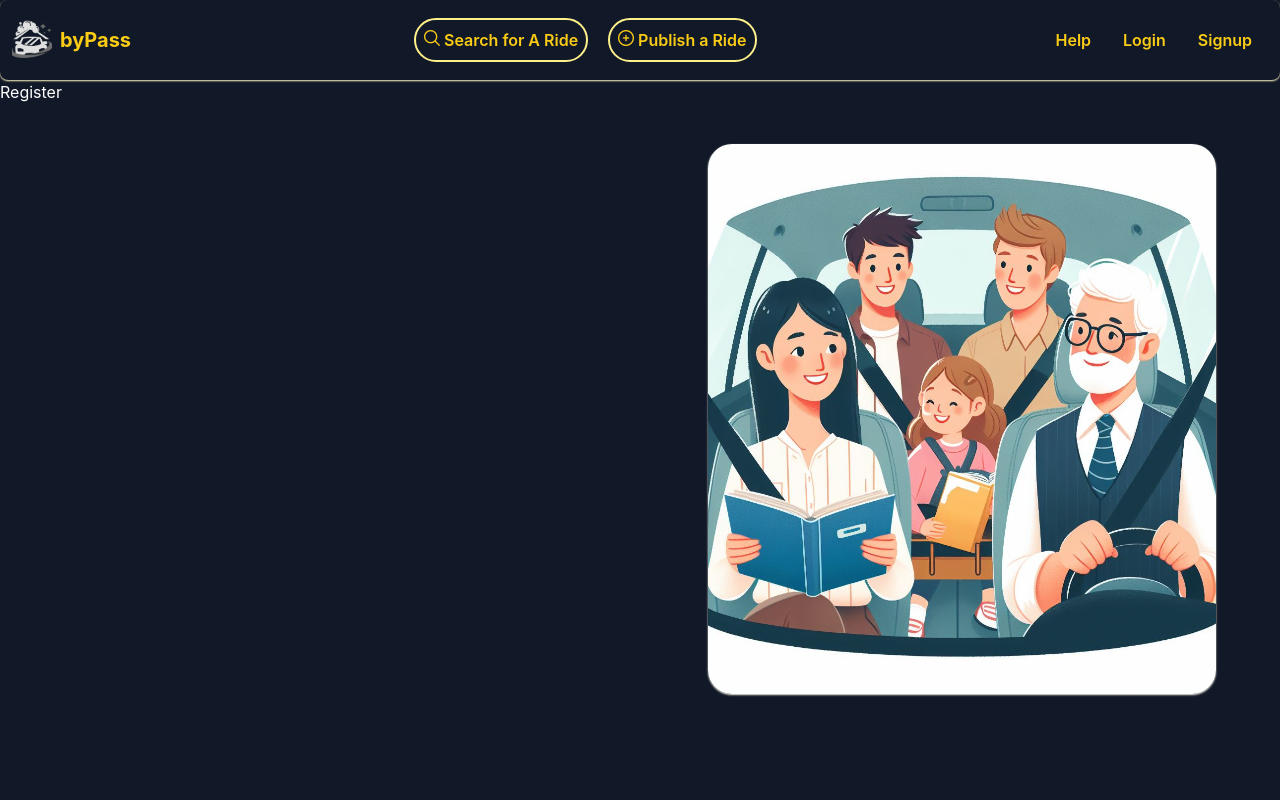
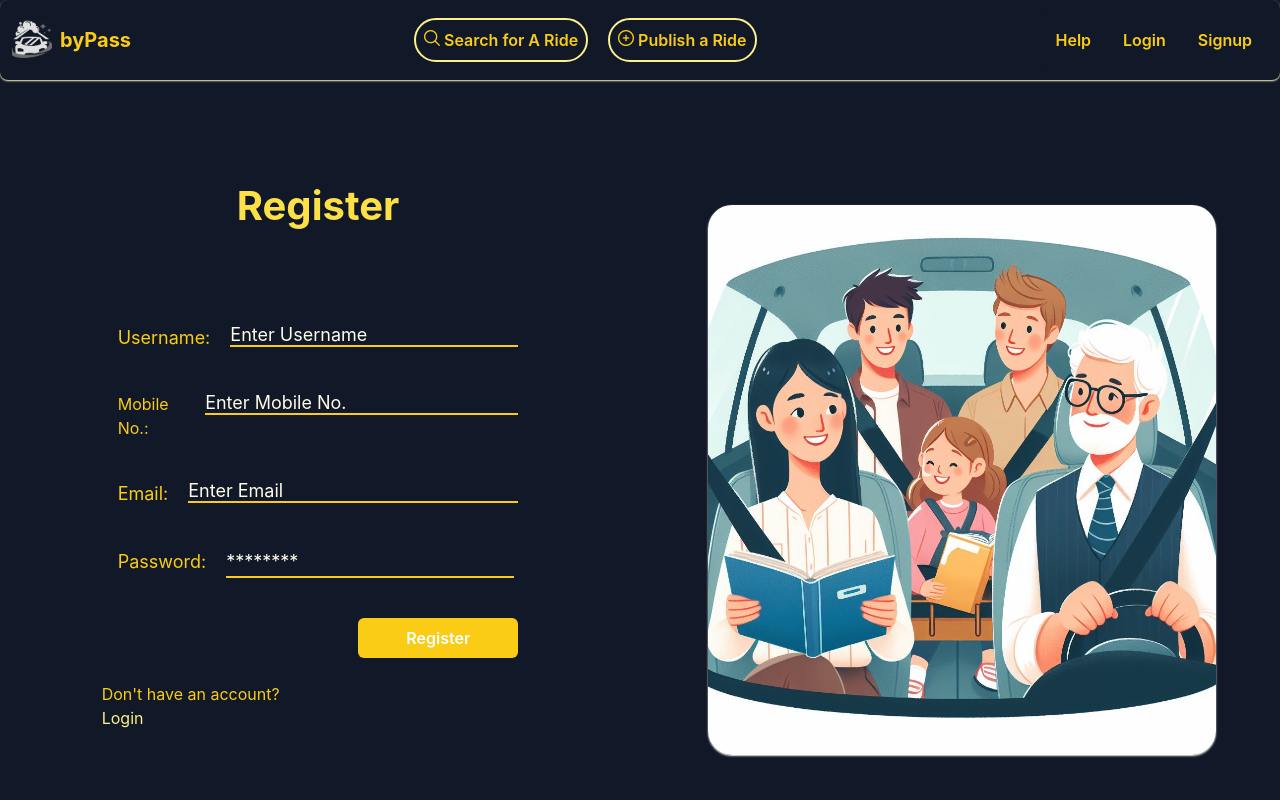
Before and after one commit to prathambansal21103105/byPassV2, a React (Create React App) app in the folder frontend/: page /register in a window 1280 px wide. Shown: the top 800 px of the page. Built offline with nearby package versions, Linux system fonts and the light colour scheme.

Commit message:
added login and register page

```diff
--- a/frontend/src/components/Footer.jsx
+++ b/frontend/src/components/Footer.jsx
@@ -4,9 +4,9 @@ import { motion, useAnimation } from "framer-motion";
 export const Footer = () => {
   const controls = useAnimation();
   return (
-    <div className="flex flex-col items-center justify-center">
-      <motion.div
-        className="w-full h-full flex items-center justify-center hover:blur-sm"
+    <div className="flex flex-col items-center justify-center mt-[600px] md:mt-[50px]">
+      <motion.div className="w-full h-full flex items-center justify-center hover:blur-sm">
+        <motion.img
           animate={controls}
           onMouseEnter={() => controls.stop()}
           onMouseLeave={() =>
@@ -20,8 +20,10 @@ export const Footer = () => {
               },
             })
           }
-      >
-        <img src={Logo} className="w-4/5 h-[300px] m-0 rounded-md" alt="" />
+          src={Logo}
+          className="w-4/5 h-[300px] m-0 rounded-md"
+          alt=""
+        />
       </motion.div>
       <footer class="bg-gray-900 text-yellow-400 w-full">
         <div class="max-w-6xl mx-auto px-4 py-10 md:py-12">
--- a/frontend/src/components/Home.js
+++ b/frontend/src/components/Home.js
@@ -6,7 +6,7 @@ const Home = () => {
   const controls = useAnimation();
 
   return (
-    <div className="flex mx-auto p-16 px-16">
+    <div className="flex mx-auto p-16 px-16 w-full h-full justify-center items-center">
       <motion.img
         src={BgImage}
         className="rounded-3xl shadow-sm shadow-yellow-50 h-fit w-fit md:h-[550px]"
@@ -14,7 +14,6 @@ const Home = () => {
         onMouseEnter={() => controls.stop()}
         onMouseLeave={() =>
           controls.start({
-            z: [0, 0, -10],
             y: [0, -14, 0], // Y-axis movement
             scale: [1.001, 1.001, 1.001], // Scale effect
             transition: {
--- a/frontend/src/components/HomePage.jsx
+++ b/frontend/src/components/HomePage.jsx
@@ -25,9 +25,8 @@ const HomePage = () => {
       <p className="text-[2.5rem] font-bold mx-auto">
         "Pooling Rides
         <span className=" text-yellow-400 text-[2.5rem] md:text-[3rem] ">
-          , Sharing Smiles
+          , Sharing Smiles"
         </span>{" "}
-        "
       </p>
       <div className="p-7 px-14 justify-center text-gray-50 mt-20">
         <p className="text-xl">
--- a/frontend/src/components/Login.js
+++ b/frontend/src/components/Login.js
@@ -1,4 +1,83 @@
+import React, { useState } from "react";
+import { motion, useAnimation } from "framer-motion";
+import { NavLink } from "react-router-dom";
 const Login = () => {
-  return <div className="text-white">Login</div>;
+  const controls = useAnimation();
+  const [email, setEmail] = useState();
+  const [password, setPassword] = useState();
+  return (
+    <motion.div
+      animate={controls}
+      onMouseEnter={() => controls.stop()}
+      onMouseLeave={() =>
+        controls.start({
+          // x: [-8, 0, 0],
+          y: [0, -8, 0],
+          // x: [8, 0, 0], // Y-axis movement
+          scale: [1.001, 1.001, 1.001], // Scale effect
+          transition: {
+            duration: 4, // Duration of the animation
+            repeat: Infinity, // Repeat the animation infinitely
+            ease: "easeInOut", // Easing function
+          },
+        })
+      }
+      className="text-yellow-300 items-center p-12 flex flex-col gap-24"
+    >
+      {" "}
+      <p className="text-[2.5rem] font-bold mx-auto mt-12">Login</p>
+      <div>
+        <form className="mr-4 ml-4">
+          <div className="w-full py-2  flex items-center gap-2 rounded-md">
+            <div className="w-full h-full flex flex-col md:flex-row">
+              <label htmlFor="email" className="text-lg text-yellow-400 mr-5">
+                Email:
+              </label>
+              <input
+                type="email"
+                placeholder="Enter Email"
+                className="w-full h-full text-lg bg-transparent outline-none  placeholder:text-yellow-50 text-yellow-300 border-b-2 border-yellow-400"
+                onChange={(e) => setEmail(e.target.value)}
+              />
+            </div>
+          </div>
+          <br />
+          <div className="w-full py-2  flex items-center gap-2 rounded-md ">
+            <div className="w-full h-full flex flex-col md:flex-row">
+              <label
+                htmlFor="password"
+                className="text-lg text-yellow-400 mr-5"
+              >
+                Password:
+              </label>
+              <input
+                type="password"
+                placeholder="********"
+                className="border-b-2 border-yellow-400  text-lg bg-transparent outline-none  placeholder:text-yellow-50 text-yellow-300"
+                onChange={(e) => setPassword(e.target.value)}
+              />
+            </div>
+          </div>
+          <div className="flex item-center w-full">
+            <button className="ml-0 md:ml-auto w-full md:w-auto border-none outline-none bg-yellow-400 px-12 py-2 text-white rounded-md hover:shadow-md duration-500 transition-all ease-in-out hover:bg-yellow-600 font-semibold mt-8">
+              Login
+            </button>
+          </div>
+        </form>
+        <br></br>
+        <p className="text-yellow-400">Don't have an account?</p>
+        <ul>
+          <NavLink to="/register">
+            <button className="m-0 text-yellow-200 hover:underline">
+              {" "}
+              Register
+            </button>
+          </NavLink>
+        </ul>
+      </div>
+      <div className="w-full h-full"></div>
+    </motion.div>
+  );
 };
+
 export default Login;
--- a/frontend/src/components/Resgister.js
+++ b/frontend/src/components/Resgister.js
@@ -1,4 +1,119 @@
-const Register=()=>{
-    return<>Register</>;
-}
+import React, { useState } from "react";
+import { motion, useAnimation } from "framer-motion";
+import { NavLink } from "react-router-dom";
+const Register = () => {
+  const controls = useAnimation();
+  const [username, setUsername] = useState();
+  const [email, setEmail] = useState();
+  const [password, setPassword] = useState();
+  const [mobileNumber, setmobileNumber] = useState();
+  return (
+    <motion.div
+      animate={controls}
+      onMouseEnter={() => controls.stop()}
+      onMouseLeave={() =>
+        controls.start({
+          // x: [-8, 0, 0],
+          y: [0, -8, 0],
+          // x: [8, 0, 0], // Y-axis movement
+          scale: [1.001, 1.001, 1.001], // Scale effect
+          transition: {
+            duration: 4, // Duration of the animation
+            repeat: Infinity, // Repeat the animation infinitely
+            ease: "easeInOut", // Easing function
+          },
+        })
+      }
+      className="text-yellow-300 items-center p-12 flex flex-col gap-20"
+    >
+      {" "}
+      <p className="text-[2.5rem] font-bold mx-auto mt-12">Register</p>
+      <div>
+        <form className="mr-4 ml-4">
+          <div className="w-full py-2  flex items-center gap-2 rounded-md">
+            <div className="w-full h-full flex flex-col md:flex-row">
+              <label
+                htmlFor="username"
+                className="text-lg text-yellow-400 mr-5"
+              >
+                Username:
+              </label>
+              <input
+                type="text"
+                placeholder="Enter Username"
+                className="w-full h-full text-lg bg-transparent outline-none  placeholder:text-yellow-50 text-yellow-300 border-b-2 border-yellow-400"
+                onChange={(e) => setUsername(e.target.value)}
+              />
+            </div>
+          </div>
+          <br />
+          <div className="w-full py-2  flex items-center gap-2 rounded-md">
+            <div className="w-full h-full flex flex-col md:flex-row">
+              <label
+                htmlFor="mobilenumber"
+                className="text-md flex text-yellow-400 mr-5"
+              >
+                Mobile No.:
+              </label>
+              <input
+                type="text"
+                placeholder="Enter Mobile No. "
+                className="w-full h-full text-lg bg-transparent outline-none  placeholder:text-yellow-50 text-yellow-300 border-b-2 border-yellow-400"
+                onChange={(e) => setmobileNumber(e.target.value)}
+              />
+            </div>
+          </div>
+          <br />
+          <div className="w-full py-2  flex items-center gap-2 rounded-md">
+            <div className="w-full h-full flex flex-col md:flex-row">
+              <label htmlFor="email" className="text-lg text-yellow-400 mr-5">
+                Email:
+              </label>
+              <input
+                type="email"
+                placeholder="Enter Email"
+                className="w-full h-full text-lg bg-transparent outline-none  placeholder:text-yellow-50 text-yellow-300 border-b-2 border-yellow-400"
+                onChange={(e) => setEmail(e.target.value)}
+              />
+            </div>
+          </div>
+          <br />
+          <div className="w-full py-2  flex items-center gap-2 rounded-md ">
+            <div className="w-full h-full flex flex-col md:flex-row">
+              <label
+                htmlFor="password"
+                className="text-lg text-yellow-400 mr-5"
+              >
+                Password:
+              </label>
+              <input
+                type="password"
+                placeholder="********"
+                className="border-b-2 border-yellow-400  text-lg bg-transparent outline-none  placeholder:text-yellow-50 text-yellow-300"
+                onChange={(e) => setPassword(e.target.value)}
+              />
+            </div>
+          </div>
+          <div className="flex item-center w-full">
+            <button className="ml-0 md:ml-auto w-full md:w-auto border-none outline-none bg-yellow-400 px-12 py-2 text-white rounded-md hover:shadow-md duration-500 transition-all ease-in-out hover:bg-yellow-600 font-semibold mt-8">
+              Register
+            </button>
+          </div>
+        </form>
+        <br></br>
+        <p className="text-yellow-400">Don't have an account?</p>
+        <ul>
+          <NavLink to="/login">
+            <button className="m-0 text-yellow-200 hover:underline">
+              {" "}
+              Login
+            </button>
+          </NavLink>
+        </ul>
+      </div>
+      <div className="w-full h-full"></div>
+    </motion.div>
+  );
+};
+
 export default Register;
--- a/frontend/src/components/RootLayout.js
+++ b/frontend/src/components/RootLayout.js
@@ -5,11 +5,13 @@ import { Footer } from "./Footer";
 
 const RootLayout = () => {
   return (
-    <div className="text-white bg-gray-900 overflow-y-hidden scroll-m-0 scroll-smooth">
+    <div className="text-white bg-gray-900 sscroll-smooth">
       <Header></Header>
       <Subheader />
-      <Outlet />
-      <Footer></Footer>
+      <div className="flex flex-col gap-10 ">
+        <Outlet />
+        <Footer className="sm:mt-[9600px]" />
+      </div>
     </div>
   );
 };
```
Lines whose indentation alone changed are shown as unchanged.
